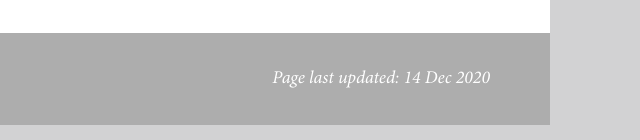
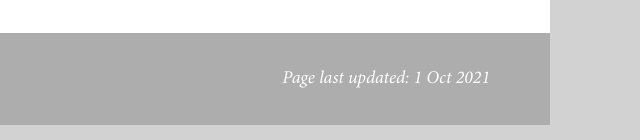
Before and after one commit to devmanuel/devmanuel.github.io, a plain HTML site: page index.html in a window 1280 px wide. Shown: the part 3165-3305 px from the top of the page, 640-1280 px from the left. Drawn offline with Linux system fonts and the light colour scheme.

Commit message:
Associate

```diff
--- a/index.html
+++ b/index.html
@@ -337,7 +337,7 @@ Algebraic Automata Theory, Jan-April 2017, Chennai Mathematical Institute
 </div>
 </div>
 <div id="footer">
-<p><em>Page last updated: 14 Dec 2020</em></p>
+<p><em>Page last updated: 1 Oct 2021</em></p>
 </div>
 </div>
 
```
